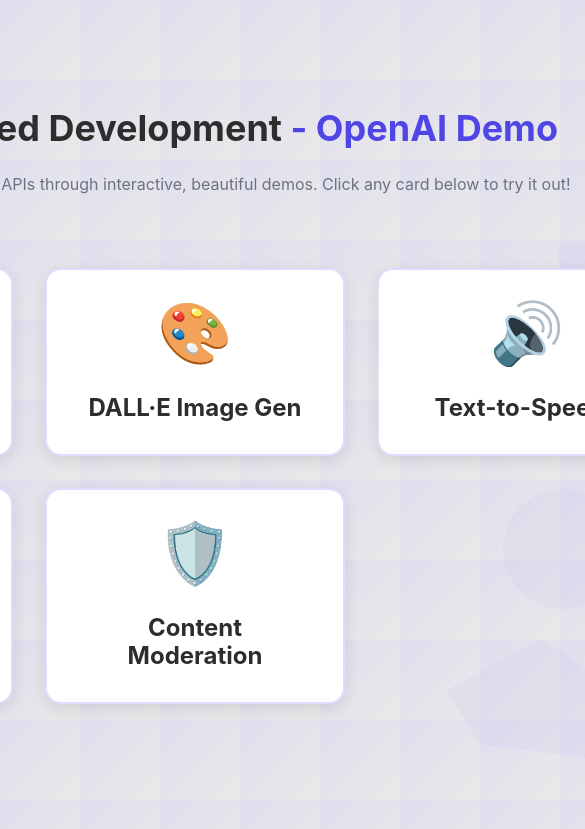
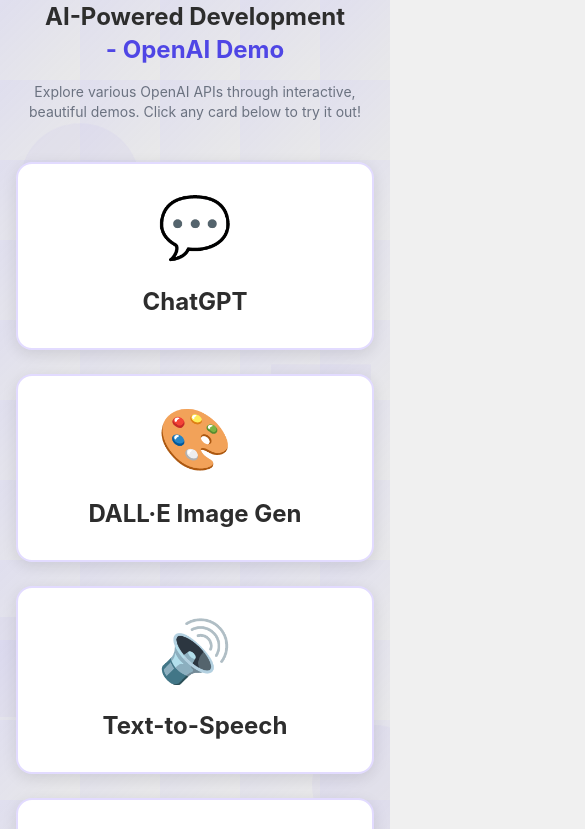
Before and after one commit to Ialzouby/OpenAI-API-Demo, a React (Vite) app in the folder Client/: page / in a window 390 px wide. Shown: the top 829 px of the page, 585 px wide, since content can reach past the window. Built offline with nearby package versions, Linux system fonts and the light colour scheme.

Commit message:
Mobile-Styling

```diff
--- a/Client/src/components/Home.jsx
+++ b/Client/src/components/Home.jsx
@@ -10,11 +10,12 @@
 
 export default function Home() {
   return (
-    <div className="min-h-screen flex flex-col items-center justify-center bg-gradient-to-br from-[#f4f7fa] to-[#eaeef6] relative overflow-hidden">
-      <h1 className="text-4xl font-bold text-center mb-6">
-        AI-Powered Development <span className="text-primary">- OpenAI Demo</span>
-      </h1>
-      <p className="text-center text-gray-500 mb-10 max-w-3xl mx-auto">
+    <div className="min-h-screen flex flex-col items-center justify-center bg-gradient-to-br from-[#f4f7fa] to-[#eaeef6] relative overflow-hidden pb-10">
+    <h1 className="text-2xl sm:text-3xl md:text-4xl font-bold text-center mb-4 px-4 leading-snug">
+      AI-Powered Development <span className="text-primary block sm:inline">- OpenAI Demo</span>
+    </h1>
+
+      <p className="text-center text-gray-500 mb-10 max-w-2xl mx-auto px-4 text-sm sm:text-base">
         Explore various OpenAI APIs through interactive, beautiful demos. Click any card below to try it out!
       </p>
 
@@ -26,7 +27,8 @@
       <div className="shape shape-circle shape-5"></div>
       <div className="shape shape-square shape-6"></div>
 
-      <div className="grid-container z-10">
+      {/* Responsive Grid */}
+      <div className="grid grid-cols-1 sm:grid-cols-2 md:grid-cols-3 gap-6 max-w-6xl w-full px-4 z-10">
         {cards.map(({ title, route, emoji }) => (
           <Link
             key={route}
--- a/Client/src/index.css
+++ b/Client/src/index.css
@@ -15,17 +15,15 @@
 body {
   margin: 0;
   font-family: 'Inter', sans-serif;
-  height: 100vh;
-  display: flex;
-  justify-content: center;
-  align-items: center;
   background: linear-gradient(135deg, rgba(79, 70, 229, 0.1) 0%, rgba(0, 0, 0, 0.03) 100%), #f0f0f0;
   background-size: 80px 80px;
   background-repeat: repeat;
   color: var(--text-color);
   padding: 0;
   position: relative;
+  min-height: 100vh;
 }
+
 
 /* Heading Styles */
 h1 {
```
